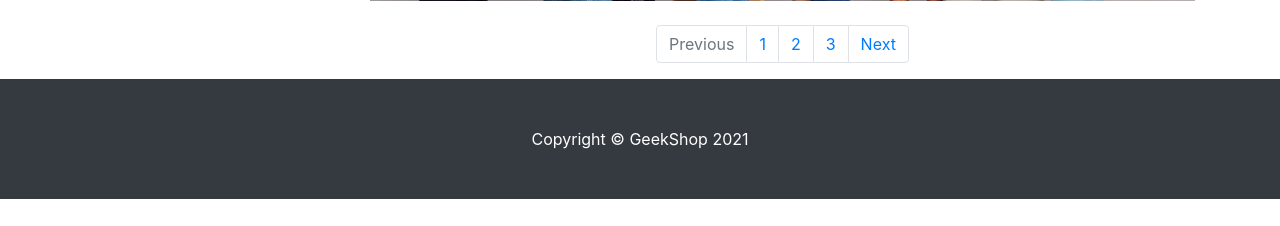
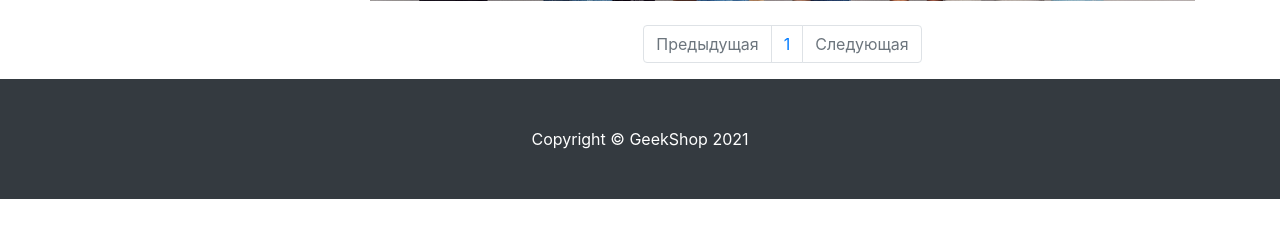
Before and after one commit to ASV1870asv1977/ASV_shop-server, a Django app: page /products/4/ in a window 1280 px wide. Shown: the part 574-800 px from the top of the page. Run offline with Django 3.2, Linux system fonts and the light colour scheme; data comes from the database, SQL or seed files in the repository; some libraries are stand-ins or nearby versions.

Commit message:
added pagination

```diff
--- a/products/templates/products/products.html
+++ b/products/templates/products/products.html
@@ -80,14 +80,25 @@
 
             <nav aria-label="Page navigation example">
                 <ul class="pagination justify-content-center">
-                    <li class="page-item disabled">
-                        <a class="page-link" href="#" tabindex="-1" aria-disabled="true">Previous</a>
+                    <li class="page-item {% if not products.has_previous %} disabled {% endif %}">
+                        <a class="page-link"
+                           href="{% if products.has_previous %} {% url 'products:page' products.previous_page_number %} {% else %} # {% endif %}"
+                           tabindex="-1" aria-disabled="true">
+                            Предыдущая
+                        </a>
                     </li>
-                    <li class="page-item"><a class="page-link" href="#">1</a></li>
-                    <li class="page-item"><a class="page-link" href="#">2</a></li>
-                    <li class="page-item"><a class="page-link" href="#">3</a></li>
-                    <li class="page-item">
-                        <a class="page-link" href="#">Next</a>
+                    {% for page in products.paginator.page_range %}
+                        <li class="page-item">
+                            <a class="page-link" href="{% url 'products:page' page %}}">
+                                {{ page }}
+                            </a>
+                        </li>
+                    {% endfor %}
+                    <li class="page-item {% if not products.has_next %} disabled {% endif %}">
+                        <a class="page-link"
+                           href="{% if products.has_next %} {% url 'products:page' products.next_page_number %} {% else %} # {% endif %}">
+                            Следующая
+                        </a>
                     </li>
                 </ul>
             </nav>
--- a/products/urls.py
+++ b/products/urls.py
@@ -5,5 +5,6 @@ from products.views import products
 app_name = 'products'
 urlpatterns = [
     path('', products, name='index'),
-    path('<int:category_id>/', products, name='product')
+    path('<int:category_id>/', products, name='product'),
+    path('page/<int:page>/', products, name='page'),
 ]
--- a/products/views.py
+++ b/products/views.py
@@ -1,6 +1,8 @@
 from django.shortcuts import render
-import json
+from django.core.paginator import Paginator, EmptyPage, PageNotAnInteger
+
 from products.models import Product, ProductCategory
+
 # Create your views here.
 # функции = контроллеры = въюхи
 
@@ -13,14 +15,23 @@ def index(request):
     return render(request, 'products/index.html', context)
 
 
-def products(request, category_id=None):
+def products(request, category_id=None, page=1):
     ''' Функция - контроллер на отображение шаблона products.html '''
     context = {
         'title': 'GeekShop - Каталог',
         'categories': ProductCategory.objects.all(),
     }
     if category_id:
-        context['products'] = Product.objects.filter(category_id=category_id)
+        products = Product.objects.filter(category_id=category_id)
     else:
-        context['products'] = Product.objects.all()
+        products = Product.objects.all()
+
+    paginator = Paginator(products, 3) # Что и в каком количестве отобразить на странице
+    try:
+        products_paginator = paginator.page(page)
+    except PageNotAnInteger:
+        products_paginator = paginator.page(1)
+    except EmptyPage:
+        products_paginator = paginator.page(paginator.num_pages)
+    context['products'] = products_paginator
     return render(request, 'products/products.html', context)
```
